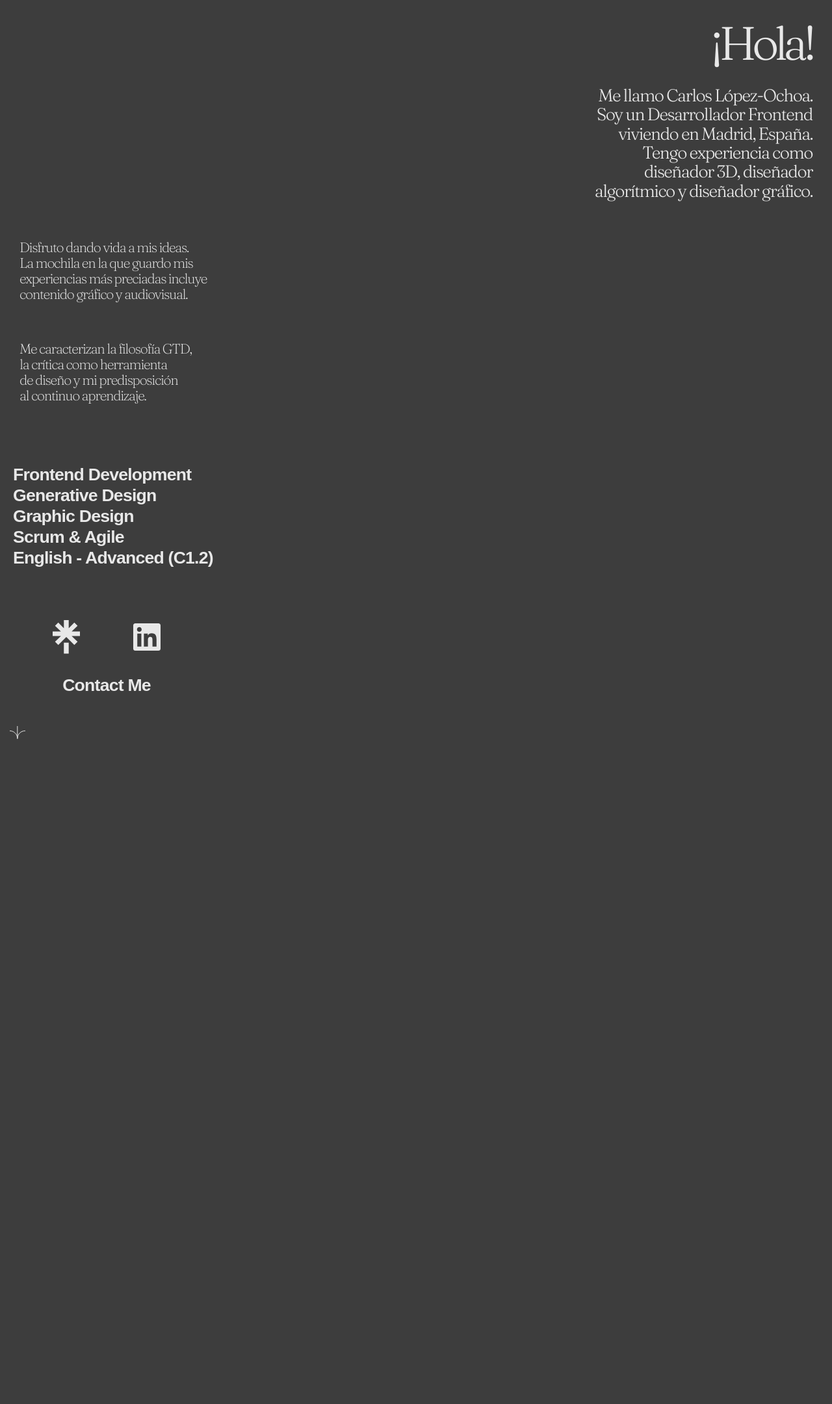
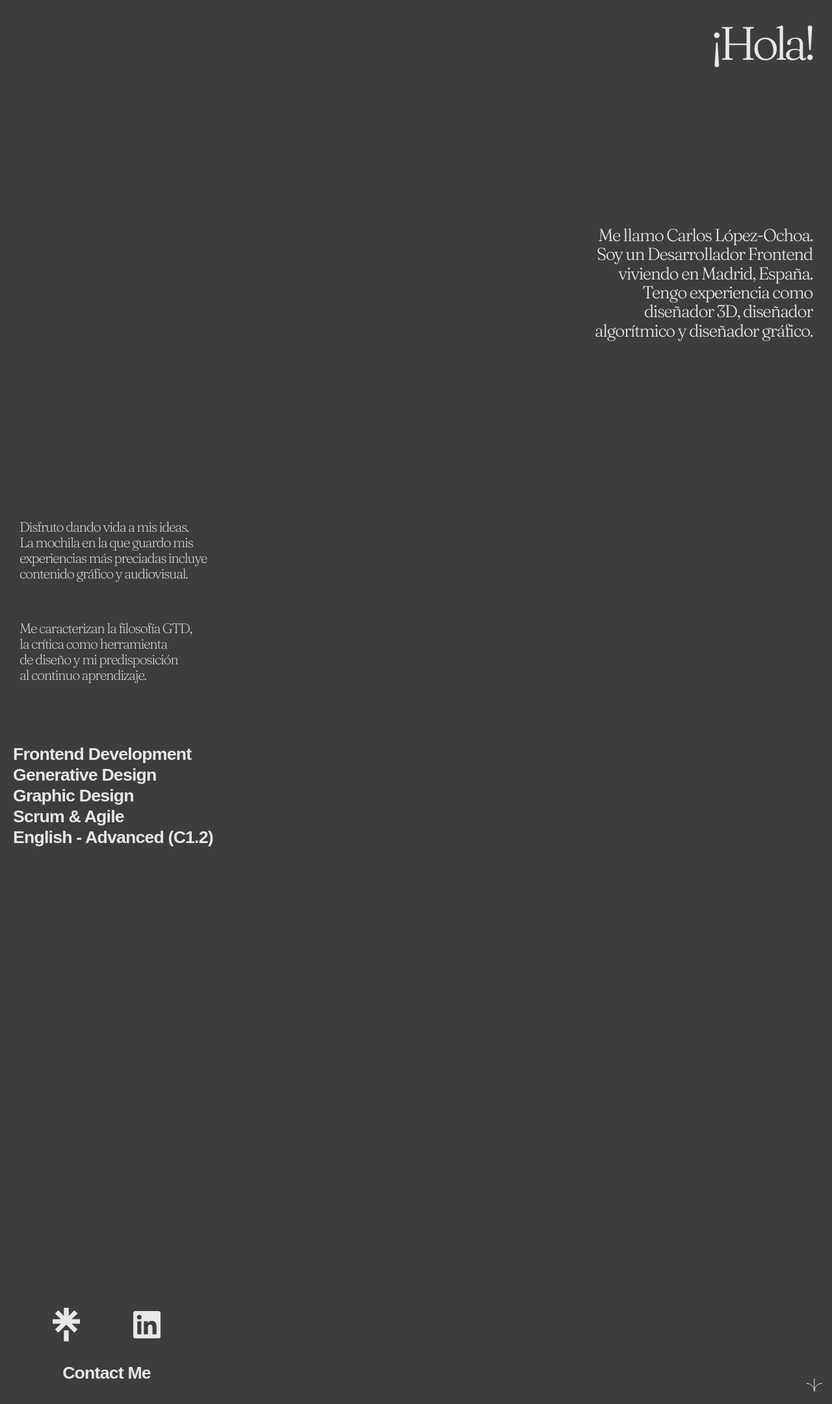
Before and after one commit to clopezochoa/portfolio, a Next.js app: page /about in a window 1280 px wide. Shown: the whole page at 65% size. Before the commit the page ends 1156 px from the top, so only its background shows below. Built offline with nearby package versions, Linux system fonts and the light colour scheme; a web font is replaced by a local one.

Commit message:
undo test

```diff
--- a/src/app/about/page.tsx
+++ b/src/app/about/page.tsx
@@ -5,7 +5,7 @@ import '@/styles/utils.css'
 import '@/styles/text.css'
 
 import React, { useRef } from 'react'
-// import Window from '../ui/window'
+import Window from '../ui/window'
 import { Greeting, WhatIDo } from './content'
 import Arrow from '../ui/icons/arrow'
 import { useRouter } from 'next/navigation'
@@ -23,7 +23,10 @@ function AboutMe() {
   }
   return (<>
   <div ref={mainDiv} className='grid'>
+    <Window>
       <Greeting/>
+    </Window>
+    <Window className='flex-between'>
       <div className='space-between'>
         <WhatIDo/>
       </div>
@@ -31,10 +34,7 @@ function AboutMe() {
         <div/>
         <Arrow width={"auto"} height={24} stroke="4px" orientation='down' className='arrow' onClick={() => hideAboutMe()} />
       </div>
-    {/* <Window>
-    </Window> */}
-    {/* <Window className='flex-between'> */}
-    {/* </Window> */}
+    </Window>
   </div>
   </>)
 }
```
